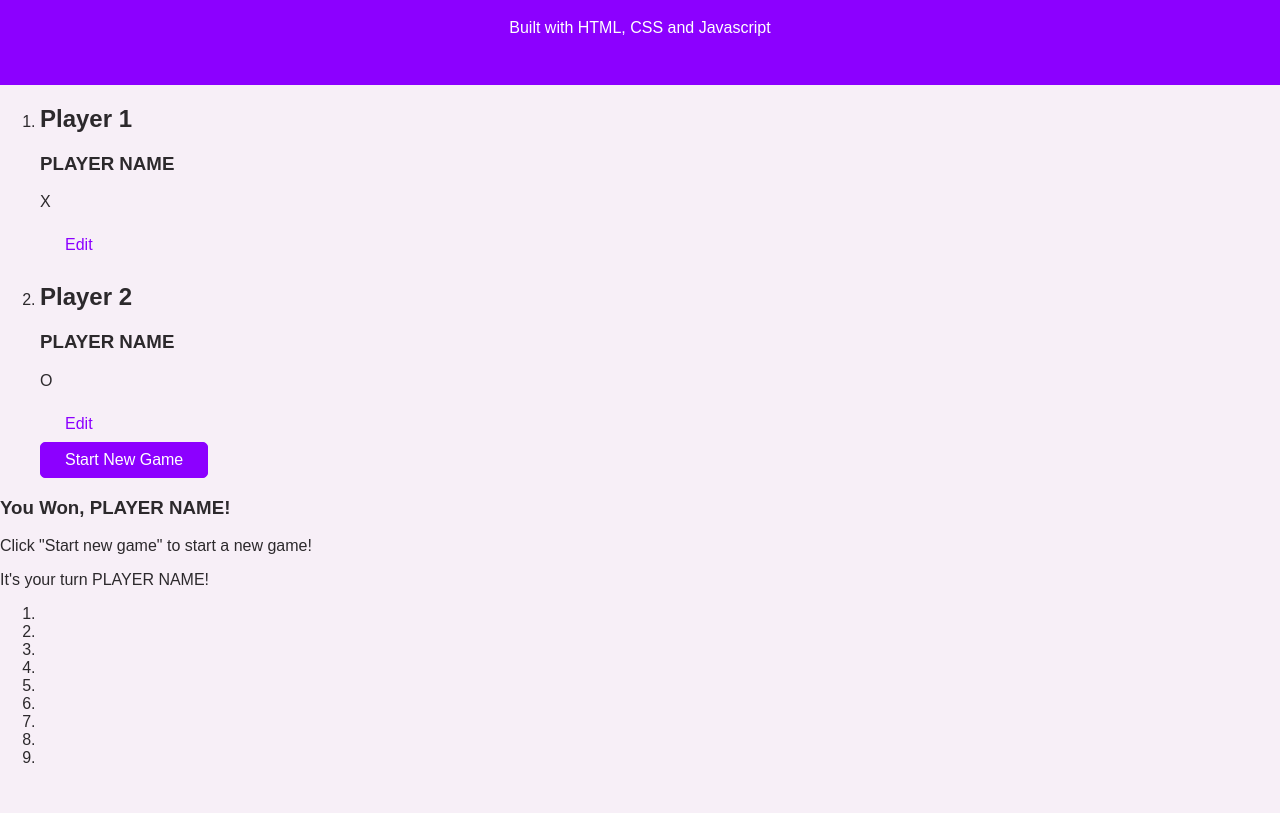
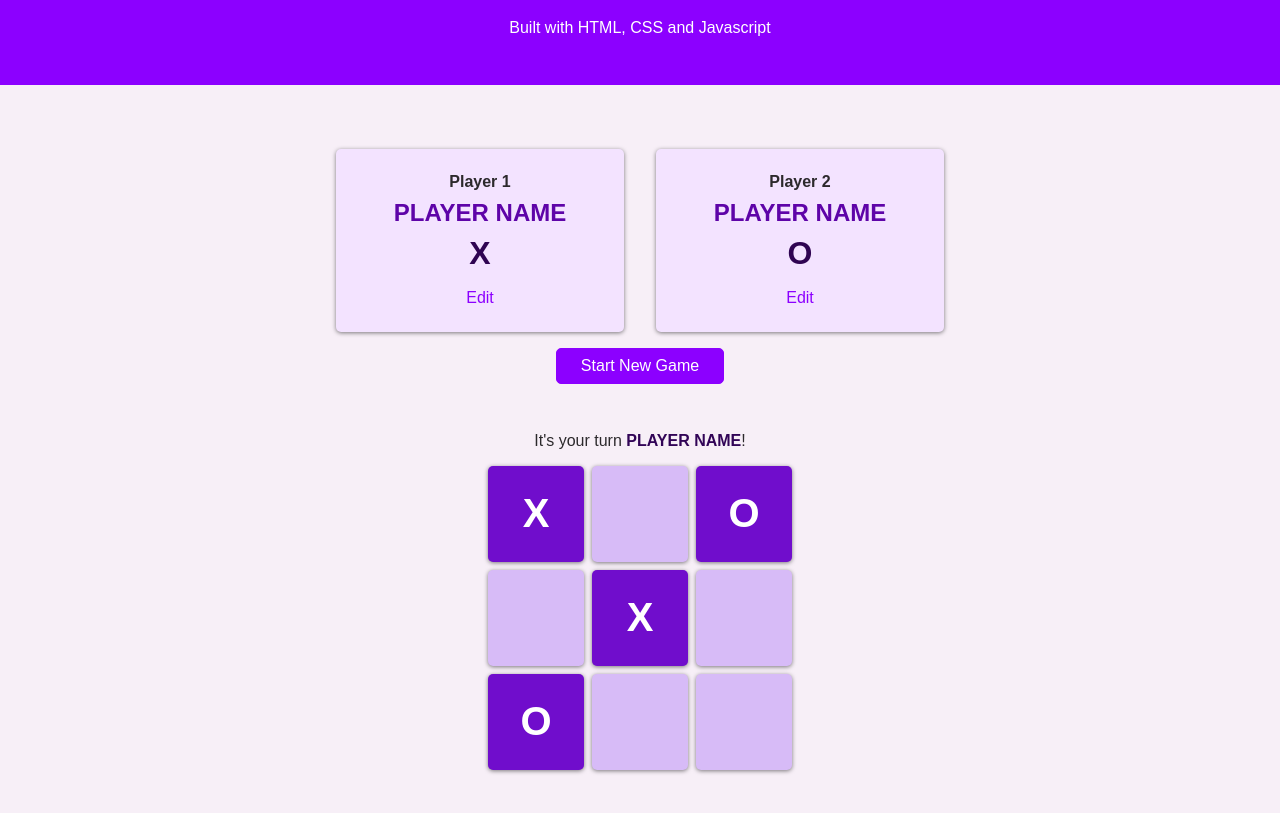
Before and after one commit to jerripat/Tic_Tac_Toe, a plain HTML site: page index.html in a window 1280 px wide. Shown: the part 93-906 px from the top of the page. Before the commit the page ends 876 px from the top, so only its background shows below. Drawn offline with Linux system fonts and the light colour scheme; a web font is replaced by a local one.

Commit message:
built game board

```diff
--- a/index.html
+++ b/index.html
@@ -8,8 +8,9 @@
     <link href="https://fonts.googleapis.com/css2?family=Boldonse&family=Open+Sans:ital,wght@0,300..800;1,300..800&family=Roboto:ital,wght@0,100..900;1,100..900&display=swap"
           rel="stylesheet">
     <link rel="stylesheet" type="text/css" href="styles/styles.css">
-     <link rel="stylesheet" type="text/css" href="styles/overlays.css">
+    <link rel="stylesheet" type="text/css" href="styles/overlays.css">
     <link rel="stylesheet" type="text/css" href="styles/configuration.css">
+    <link rel="stylesheet" type="text/css" href="styles/game.css">
 </head>
 <body>
 <div id="backdrop"></div>
@@ -40,7 +41,7 @@
                 <article>
                     <h2>Player 1</h2>
                     <h3>PLAYER NAME</h3>
-                    <p>X</p>
+                    <p class="player-symbol">X</p>
                     <button class="btn btn-alt">Edit</button>
                 </article>
             </li>
@@ -48,31 +49,31 @@
                 <article>
                     <h2>Player 2</h2>
                     <h3>PLAYER NAME</h3>
-                    <p>O</p>
+                    <p class="player-symbol">O</p>
                     <button class="btn btn-alt">Edit</button>
                 </article>
             </li>
-            <button class="btn">Start New Game</button>
         </ol>
+        <button class="btn">Start New Game</button>
 
     </section>
     <section id="active-game">
-        <article>
-            <h3>You Won, <span id="winner-name">PLAYER NAME</span>!</h3>
+        <article id="game-over">
+            <h2>You Won, <span id="winner-name">PLAYER NAME</span>!</h2>
             <p>Click "Start new game" to start a new game!</p>
         </article>
 
         <p>It's your turn <span id="active-player-name">PLAYER NAME</span>!</p>
-        <ol>
+        <ol id="game-board">
+            <li class="disabled">X</li>
             <li></li>
+            <li class="disabled">O</li>
+
             <li></li>
+            <li class="disabled">X</li>
             <li></li>
 
-            <li></li>
-            <li></li>
-            <li></li>
-
-            <li></li>
+            <li class="disabled">O</li>
             <li></li>
             <li></li>
         </ol>
--- a/styles/configuration.css
+++ b/styles/configuration.css
@@ -24,3 +24,39 @@
     width:15rem;
     padding: 0.35rem;
 }
+#game-configuration {
+    width:90%;
+    max-width: 40rem;
+    margin: 3rem auto;
+    text-align: center;
+}
+#game-configuration ol {
+    list-style: none;
+    padding: 0;
+    margin: 0;
+    display: flex;
+}
+#game-configuration ol li {
+    margin: 1rem;
+    padding: 1rem;
+    width: 50%;
+    background-color: rgb(243,227,255);
+    border-radius: 5px;
+    box-shadow: 0 1px 4px rgba(0,0,0,0.5);
+}
+#game-configuration h2 {
+    font-size: 1rem;
+    margin: 0.5rem 0;
+}
+#game-configuration h3 {
+    margin: 0.5rem 0;
+    font-size: 1.5rem;
+    color:rgb(94,4,168)
+
+}
+.player-symbol {
+    font-size: 2rem;
+    font-weight: bold;
+    color:rgb(47,4,82);
+    margin: 0.5rem 0;
+}
--- /dev/null
+++ b/styles/game.css
@@ -0,0 +1,53 @@
+#active-game {
+    text-align: center;
+    margin: 2rem 0 5rem 0;
+   /*display:none;*/
+}
+#game-over {
+    width:90%;
+    max-width: 40rem;
+    margin: auto;
+    padding: 1rem 2rem;
+    background-color: rgb(50,5,87);
+    box-shadow: 0 2px 8px rgba(0,0,0,0.5);
+    color: white;
+    border-radius: 5px;
+    display: none;
+}
+#game-over h2 {
+    font-size: 2rem;
+    margin: 0.5rem 0;
+}
+#active-player-name {
+    font-weight: bold;
+    color: rgb(50,5,87);
+}
+#game-board {
+    list-style: none;
+    display: grid;
+    padding: 0;
+    grid-template-columns: repeat(3, 6rem);
+    grid-template-rows: repeat(3, 6rem);
+    gap: 0.5rem;
+    margin: 1rem 0;
+    justify-content: center;
+}
+#game-board li {
+  background-color: rgb(215,187,247);
+    border-radius: 5px;
+    box-shadow: 0 1px 4px rgba(0,0,0,0.5);
+    display: flex;
+    justify-content: center;
+    align-items: center;
+    font-size: 2.5rem;
+    font-weight: bold;
+    cursor: pointer;
+    }
+#game-board li:hover {
+    background-color: rgb(112,13,204);
+}
+#game-board li.disabled {
+    background-color: rgb(112,13,204);
+    color: white;
+    cursor: default;
+}
```
